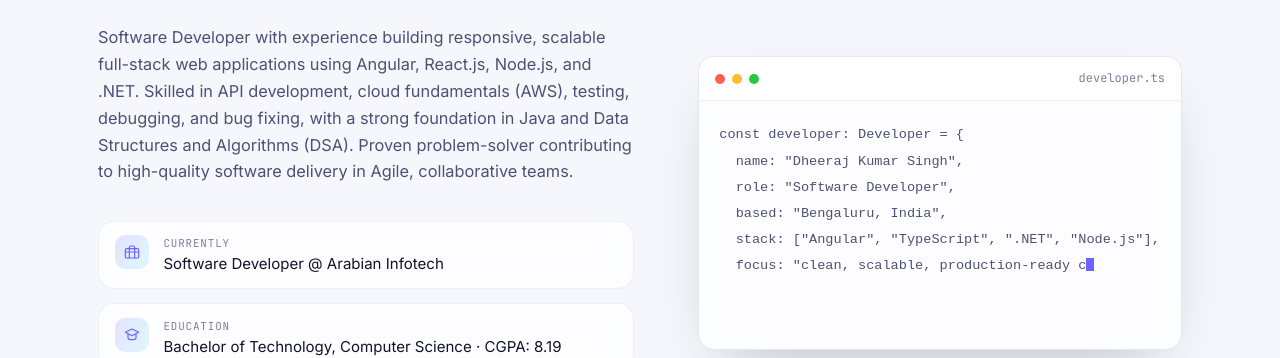
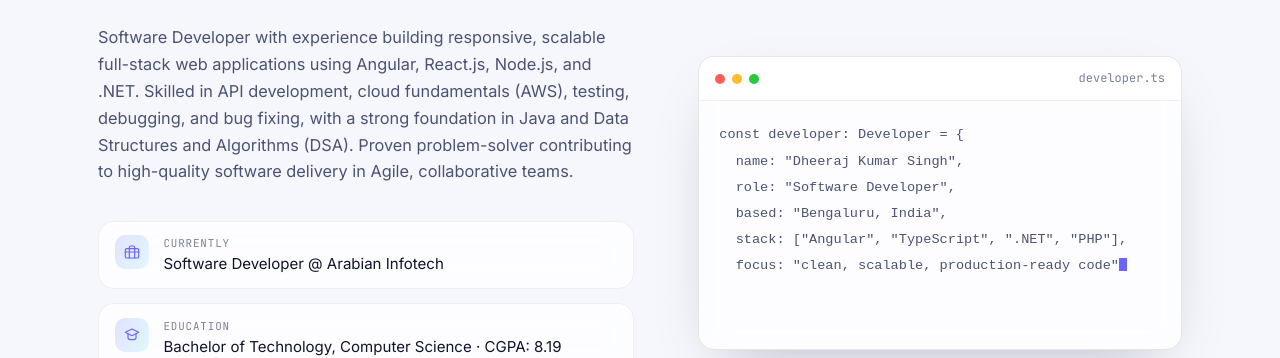
Before and after one commit to Dheeraj25km/portfolio, an Angular app: page / in a window 1280 px wide. Shown: the part 1380-1738 px from the top of the page. Built offline with nearby package versions, Linux system fonts and the light colour scheme.

Commit message:
Update about.ts

```diff
--- a/src/app/components/about/about.ts
+++ b/src/app/components/about/about.ts
@@ -29,7 +29,7 @@ export class About implements OnInit, OnDestroy {
   name: "${PORTFOLIO_DATA.name}",
   role: "${PORTFOLIO_DATA.role}",
   based: "Bengaluru, India",
-  stack: ["Angular", "TypeScript", ".NET", "Node.js"],
+  stack: ["Angular", "TypeScript", ".NET", "PHP"],
   focus: "clean, scalable, production-ready code",
   status: "open to opportunities",
 };`;
```
